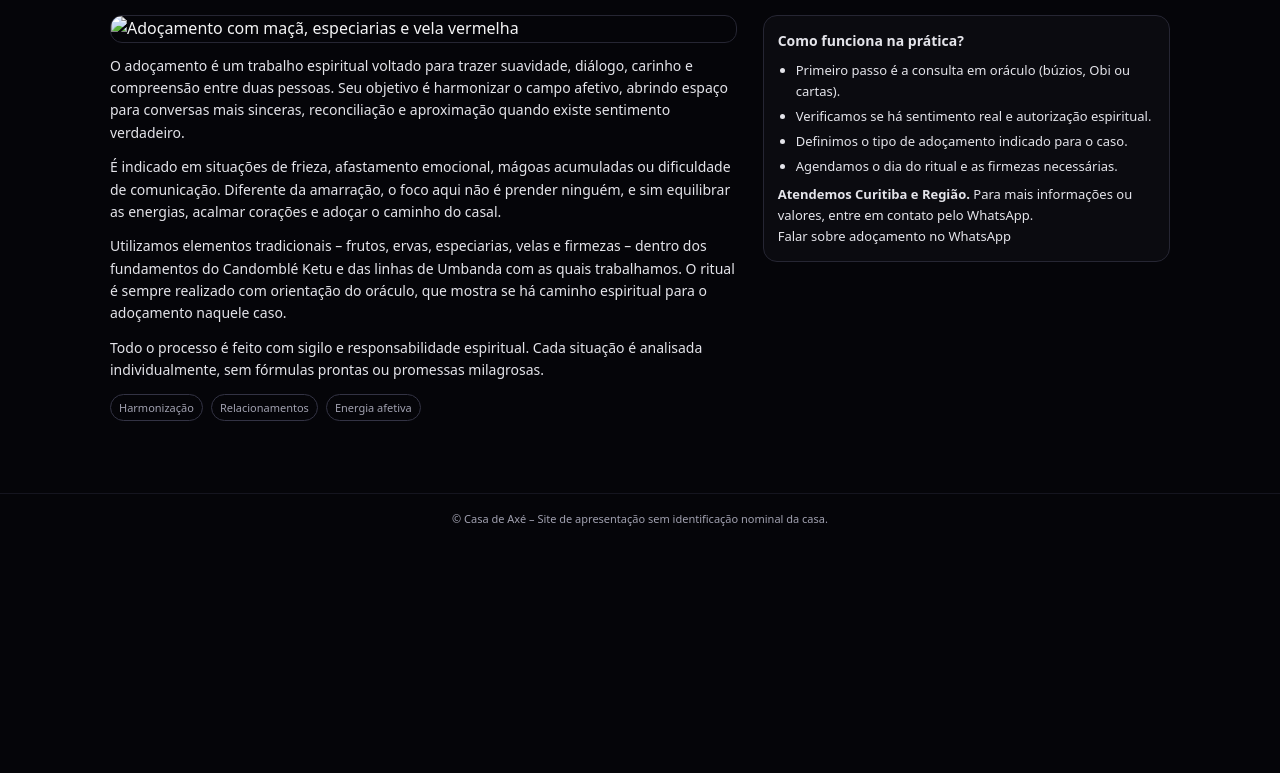
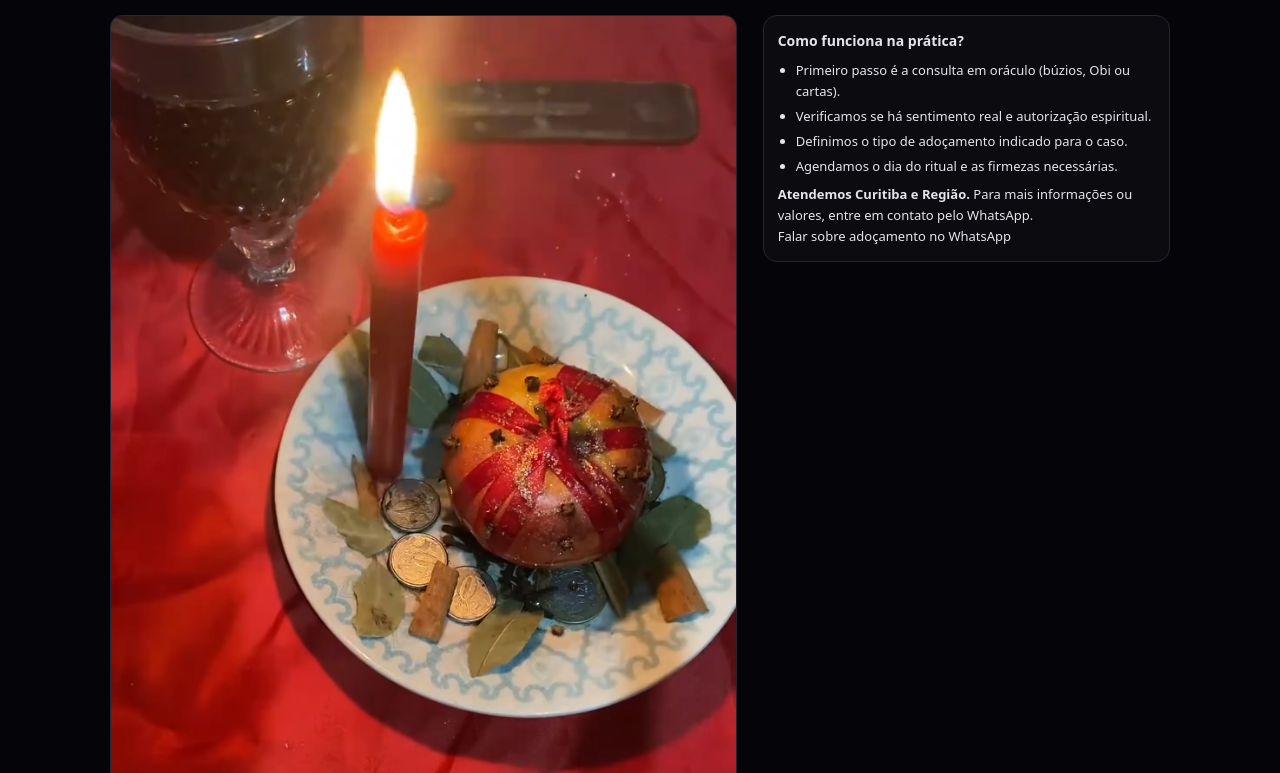
Before and after one commit to JM-Business-Solution/axeonline.io, a plain HTML site: page adocamento.html in a window 1280 px wide. Shown: the part 170-943 px from the top of the page. Before the commit the page ends 800 px from the top, so only its background shows below. Drawn offline with Linux system fonts and the light colour scheme.

Commit message:
Update adocamento.html

```diff
--- a/adocamento.html
+++ b/adocamento.html
@@ -32,7 +32,7 @@
   <div class="page-layout">
     <div class="page-text">
       <div class="page-image">
-        <img src="img/adocamento.jpg" alt="Adoçamento com maçã, especiarias e vela vermelha">
+        <img src="adocamento.jpg" alt="Adoçamento com maçã, especiarias e vela vermelha">
       </div>
 
       <p>
```
